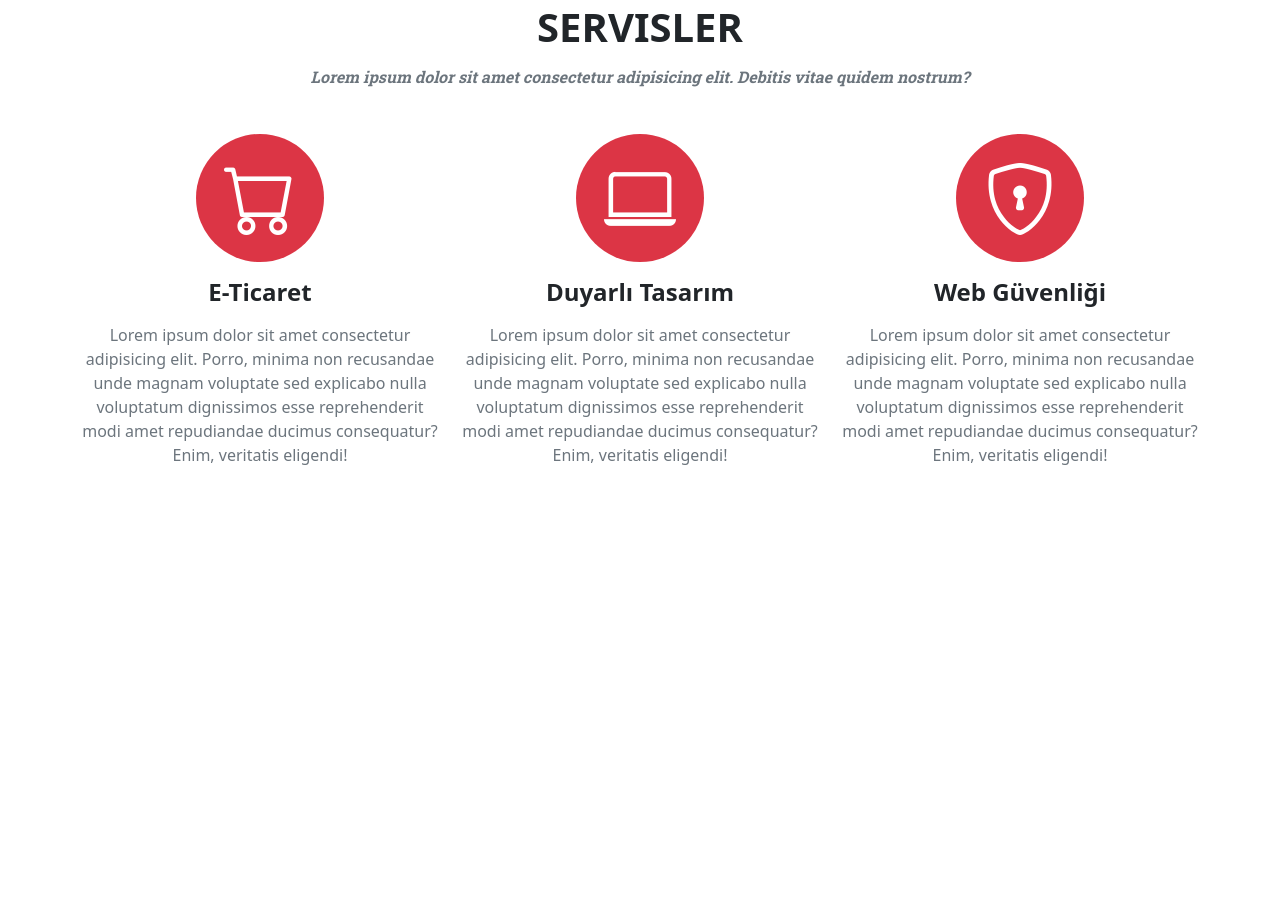
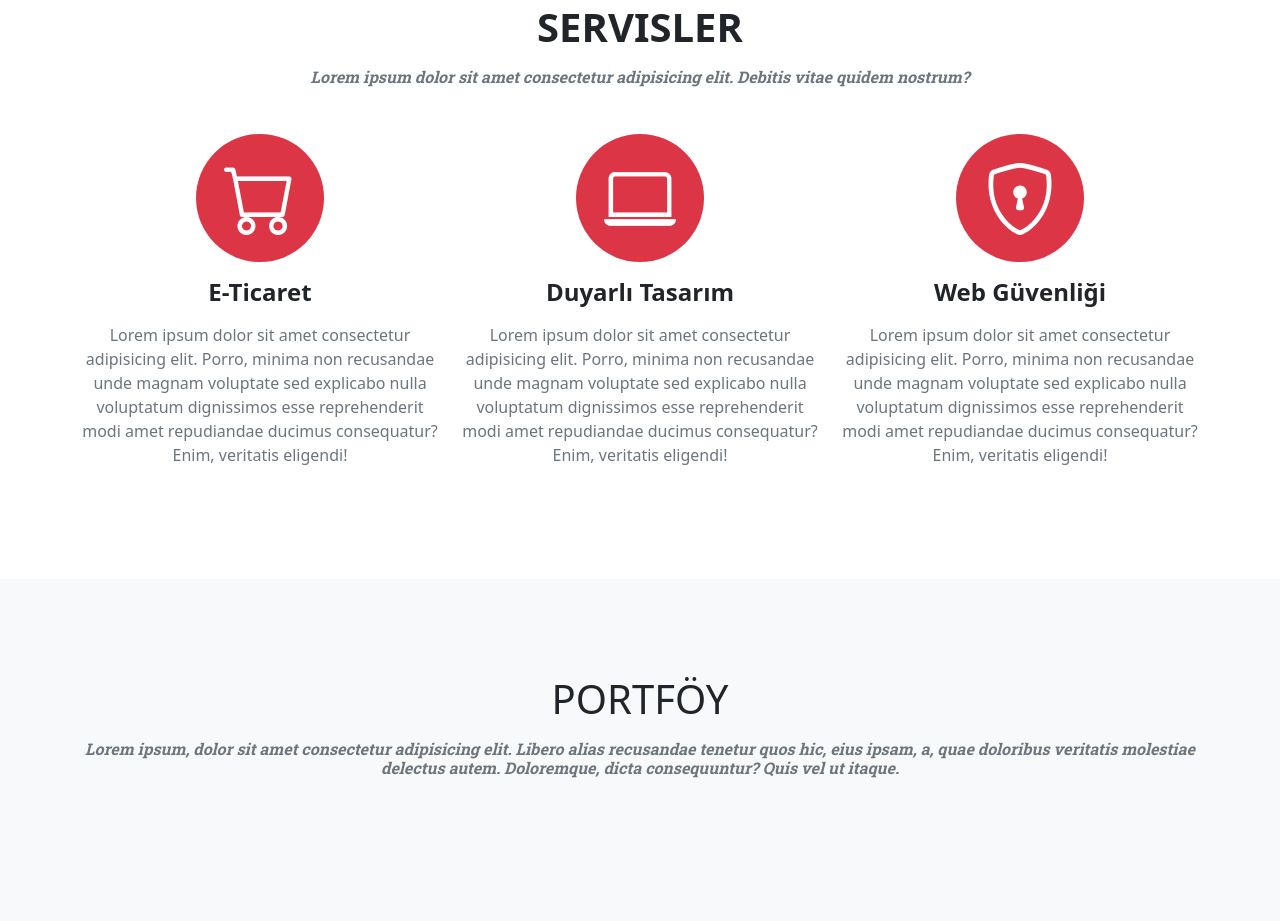
Before and after one commit to matli16/bootstrap5-site1, a plain HTML site: page index.html in a window 1280 px wide. Shown: the part 781-1702 px from the top of the page. Before the commit the page ends 1360 px from the top, so only its background shows below. Drawn offline with nearby package versions, Linux system fonts and the light colour scheme.

Commit message:
portfolio start

```diff
--- a/index.html
+++ b/index.html
@@ -104,6 +104,16 @@
             </div>
         </section>
         <!-- services end-->
+        <!--portfolio start-->
+        <section id="portfolio" class="mySection bg-light">
+            <div class="container">
+                <div class="text-center mb-5">
+                    <h2 class="s-heading text-uppercase">Portföy</h2>
+                    <h3 class="s-subheading text-muted">Lorem ipsum, dolor sit amet consectetur adipisicing elit. Libero alias recusandae tenetur quos hic, eius ipsam, a, quae doloribus veritatis molestiae delectus autem. Doloremque, dicta consequuntur? Quis vel ut itaque.</h3>
+                </div>
+            </div>
+        </section>
+        <!--portfolio start-->
     <script src="js/bootstrap/bootstrap.bundle.min.js"></script>
     <script src="js/custom/extra.js"></script>
 </body>
```
